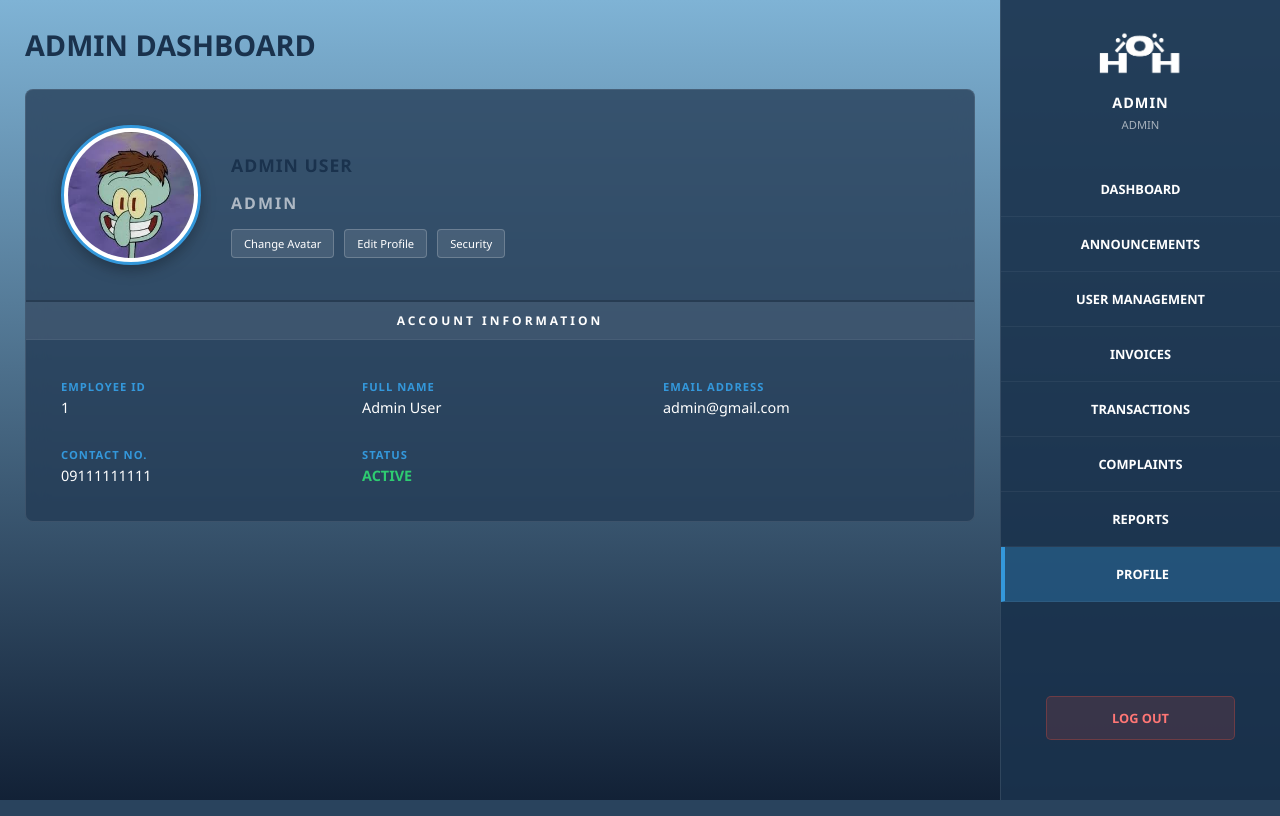
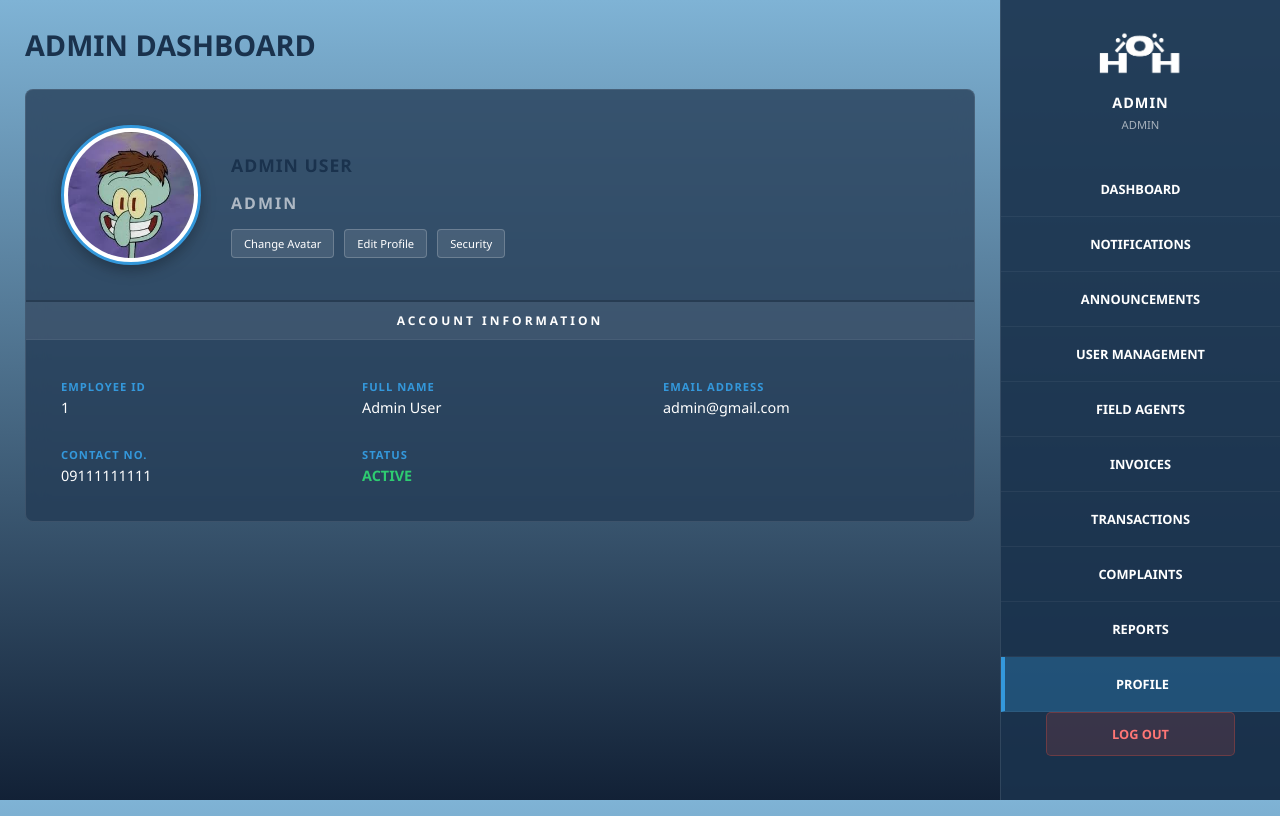
Before and after one commit to Stupidcheesecatmeow/H2O, a PHP site: page /profile.php in a window 1280 px wide. Run offline with PHP 8.4, Linux system fonts and the light colour scheme; a user stored in the database is signed in; data comes from the database, SQL or seed files in the repository.

Commit message:
may kulang ak nalagay huhu

```diff
--- a/profile.php
+++ b/profile.php
@@ -338,8 +338,10 @@ $avatar = !empty($user['avatar']) ? $user['avatar'] : "default.png";
         <nav class="nav-menu">
             <?php if($role == "admin"): ?>
                 <a href="admin_dashboard.php" class="nav-item">DASHBOARD</a>
+                <a href="admin_notifications.php" class="nav-item">NOTIFICATIONS</a>
                 <a href="announcements.php" class="nav-item">ANNOUNCEMENTS</a>
-                <a href="agent_management.php" class="nav-item">USER MANAGEMENT</a>
+                <a href="user_management.php" class="nav-item">USER MANAGEMENT</a>
+                <a href="agent_management.php" class="nav-item">FIELD AGENTS</a>
                 <a href="invoices.php" class="nav-item">INVOICES</a>
                 <a href="transactions.php" class="nav-item">TRANSACTIONS</a>
                 <a href="complaints_admin.php" class="nav-item">COMPLAINTS</a>
```
